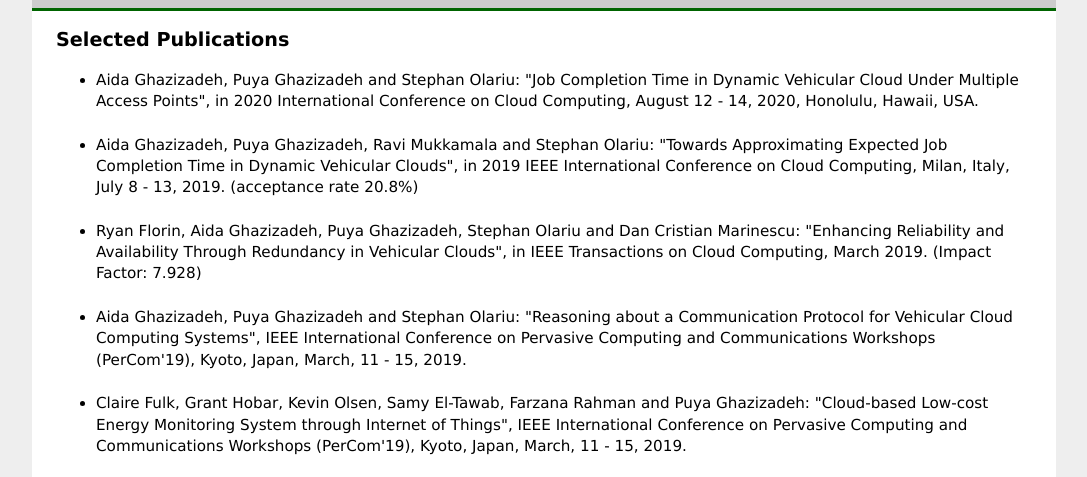
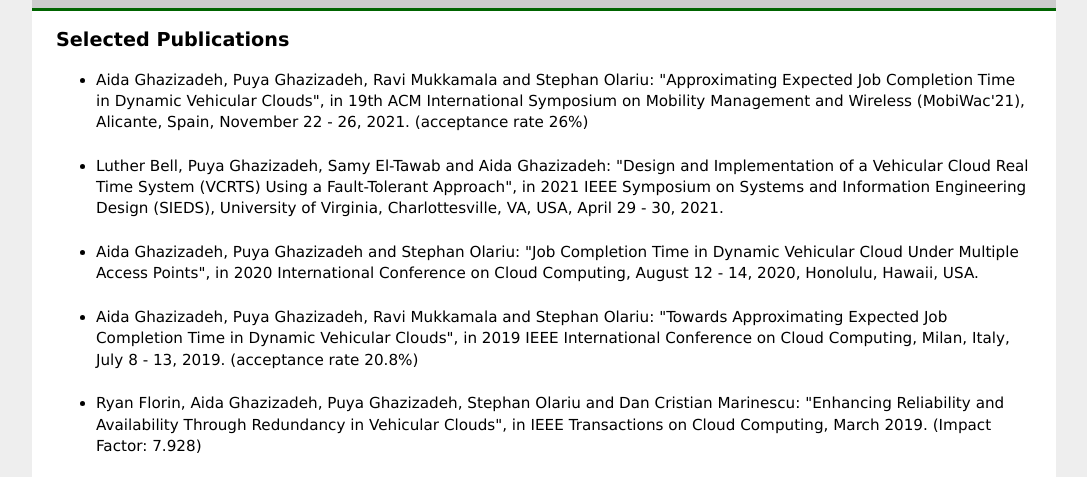
Before and after one commit to GhazizadehPhD/GhazizadehPhD.github.io, a plain HTML site: page publications.html in a window 1280 px wide. Shown: the part 263-740 px from the top of the page, without its empty margins (96-1183 px from the left). Drawn offline with Linux system fonts and the light colour scheme.

Commit message:
Add files via upload

```diff
--- a/publications.html
+++ b/publications.html
@@ -30,6 +30,10 @@
 
     <h2>Selected Publications</h2>
     <ul>
+
+      <li> Aida Ghazizadeh, Puya Ghazizadeh, Ravi Mukkamala and Stephan Olariu: "Approximating Expected Job Completion Time in Dynamic Vehicular Clouds", in 19th ACM International Symposium on Mobility Management and Wireless (MobiWac'21), Alicante, Spain, November 22 - 26, 2021. (acceptance rate 26%)</li><br>
+
+      <li> Luther Bell, Puya Ghazizadeh, Samy El-Tawab and  Aida Ghazizadeh: "Design and Implementation of a Vehicular Cloud Real Time System (VCRTS) Using a Fault-Tolerant Approach", in 2021 IEEE Symposium on Systems and Information Engineering Design (SIEDS), University of Virginia, Charlottesville, VA, USA, April 29 - 30, 2021.</li><br>
 
       <li> Aida Ghazizadeh, Puya Ghazizadeh and Stephan Olariu: "Job Completion Time in Dynamic Vehicular Cloud Under Multiple Access Points", in 2020 International Conference on Cloud Computing, August 12 - 14, 2020, Honolulu, Hawaii, USA.</li><br>
 
```
